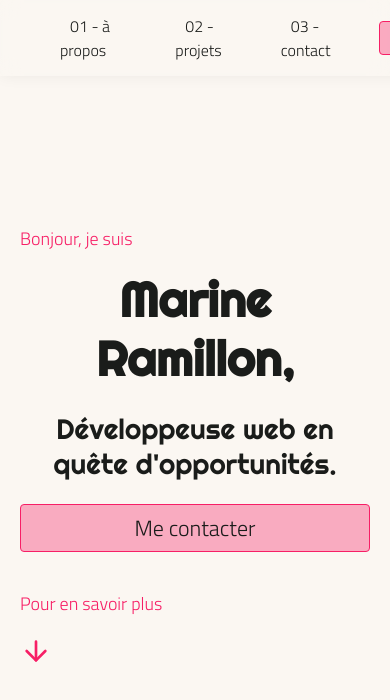
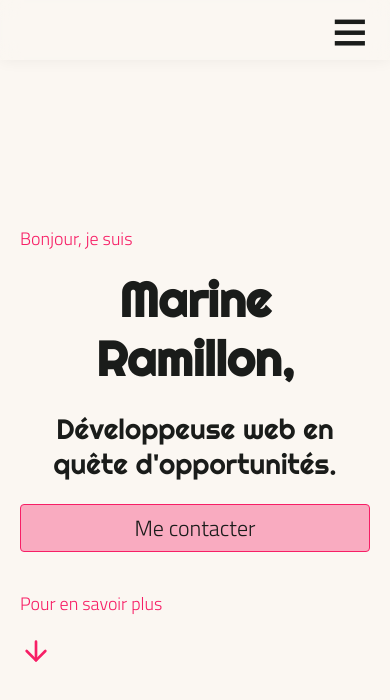
Before and after one commit to noleni/portfolio, a React (Create React App) app: page / in a window 390 px wide. Shown: the top 700 px of the page. Built offline with nearby package versions, Linux system fonts and the light colour scheme.

Commit message:
working on responsive navbar

```diff
--- a/src/components/Header.jsx
+++ b/src/components/Header.jsx
@@ -1,9 +1,6 @@
 import React, { useState, useEffect } from 'react';
 import { CSSTransition, TransitionGroup } from 'react-transition-group';
-
-import Button from './UI/Button';
-
-import styles from './Header.module.css';
+import styled from 'styled-components';
 
 
 const navLinks = [
@@ -13,13 +10,61 @@ const navLinks = [
   },
   {
     name: 'projets',
-    url: '/projects',
+    url: '/#projects',
   },
   {
     name: 'contact',
     url: '/#contact',
   }
 ];
+
+const StyleLargeNav = styled.nav`
+
+  display: flex;
+  justify-content: end;
+  align-items: center;
+  position: fixed;
+  top: 0px;
+  z-index: 11;
+  ${'' /* padding: 4px 50px; */}
+  width: 100%;
+  height: 60px;
+  background-color: rgba(251, 247, 242, 0.45);
+  box-shadow: 0 0 15px rgba(0,0,0,0.06);
+  backdrop-filter: blur(10px);
+
+  .ul-large {
+    display: none;
+  }
+
+  .btn-cv-large {
+    display: none;
+  }
+
+  .btn-small-nav {
+    border: none;
+    background-color: transparent;
+    font-size: 62px;
+  }
+
+  @media(min-width: 768px) {
+
+    .btn-small-nav {
+      display: none;
+    }
+
+    .ul-large {
+    display: flex;
+    -webkit-box-pack: justify;
+    justify-content: space-between;
+    -webkit-box-align: center;
+    align-items: flex-end;
+    padding: 0px;
+    margin: 0px;
+    list-style: none;
+  }
+  }
+`
 
 const Header = () => {
 
@@ -38,8 +83,8 @@ const Header = () => {
   const fadeDownClass = isMounted ? 'fadedown' : '';
 
   return (
-    <nav className={styles.header}>
-      <ul>
+    <StyleLargeNav>
+      <ul className='ul-large'>
         <TransitionGroup component={null}>
           {isMounted &&
             navLinks.map(({url, name}, i) => (
@@ -54,10 +99,11 @@ const Header = () => {
       </ul>
       {isMounted &&
         <CSSTransition classNames={fadeDownClass} timeout={timeout}>
-          <Button type="button">CV</Button>
+          <button className='btn-cv-large' type="button">CV</button>
         </CSSTransition>
       }
-    </nav>
+      <button className="btn-small-nav" type="button">&#8801;</button>
+    </StyleLargeNav>
   )
 };
 
--- a/src/components/Header.module.css
+++ /dev/null
@@ -1,26 +0,0 @@
-.header {
-  display: flex;
-  /* -webkit-box-pack: justify; */
-  /* justify-content: space-between; */
-  /* -webkit-box-align: center; */
-  align-items: center;
-  position: fixed;
-  top: 0px;
-  z-index: 11;
-  padding: 4px 50px;
-  width: 100%;
-  background-color: rgba(251, 247, 242, 0.45);
-  box-shadow: 0 0 15px rgba(0,0,0,0.06);
-  backdrop-filter: blur(10px);
-}
-
-ul {
-  display: flex;
-  -webkit-box-pack: justify;
-  justify-content: space-between;
-  -webkit-box-align: center;
-  align-items: flex-end;
-  padding: 0px;
-  margin: 0px;
-  list-style: none;
-}
--- a/src/components/TechList.jsx
+++ b/src/components/TechList.jsx
@@ -44,6 +44,8 @@ const TechList = (props) => {
   }, []);
 
   return (
+    <>
+    <p>Ce que je connais déjà :</p>
     <ul ref={sectionTwo} className='tech-list'>
       {techList.map((item, i) =>
         (
@@ -51,6 +53,7 @@ const TechList = (props) => {
         )
       )}
     </ul>
+    </>
   )
 };
 
--- a/src/components/TechList.scss
+++ b/src/components/TechList.scss
@@ -7,7 +7,6 @@
   justify-items: center;
   border-top: 1px solid var(--neon-pink);
   border-bottom: 1px solid var(--neon-pink);
-  margin-top: 12px;
   padding: 8px 0;
   width: 100%;
 }
--- a/src/components/pages/Main.jsx
+++ b/src/components/pages/Main.jsx
@@ -3,6 +3,7 @@ import React, {} from 'react';
 import Home from '../sections/Home';
 import About from '../sections/About';
 import Projects from '../sections/Projects';
+import Contact from '../sections/Contact';
 
 import '../_settings/_variables.scss';
 import styled from 'styled-components';
@@ -98,6 +99,7 @@ const Main = () => {
         presentationClass={'presentation'}
       />
       <Projects />
+      <Contact />
     </MainStyle>
   );
 };
--- a/src/components/sections/About.jsx
+++ b/src/components/sections/About.jsx
@@ -8,9 +8,6 @@ import TechList from "../TechList";
 const AboutStyle = styled.section`
   .presentation {
     color: var(--black);
-    strong {
-      color: var(--neon-pink);
-    }
   }
 
   .opacity-down {
@@ -32,18 +29,12 @@ const AboutStyle = styled.section`
     background: -o-linear-gradient(rgba(251,247,242,0) 0%, rgba(251,247,242,1) 70%);
     background: linear-gradient(rgba(251,247,242,0) 0%, rgba(251,247,242,1) 70%);
   }
-
-  .btn-show-more {
-    position:absolute;
-    bottom:0;
-  }
 `;
 
 
 const About = (props) => {
 
   const [showMore, setShowMore] = useState(false);
-
 
   const paragraph = `J'ai travaillé pendant près de 10 ans dans le secteur culturel, à Paris, en banlieue parisienne... et en Nouvelle-Zélande !
   Je m'occupais particulièrement de la billetterie, des stratégies de développement de ventes et de l'analyse statistique de fréquentation.
@@ -59,13 +50,14 @@ const About = (props) => {
       </div>
       <div>
         {!showMore &&
-          <p className='presentation opacity-down'>{paragraph.substring(0, 260)}
-            <div className='masked'>
-              <button className="btn-show-more" type="button" onClick={() => setShowMore(!showMore)}>
-                + Voir plus
-              </button>
-            </div>
-          </p>
+          <>
+            <p className='presentation opacity-down'>{paragraph.substring(0, 260)}
+              <span className='masked'></span>
+            </p>
+            <button className="btn-show-more" type="button" onClick={() => setShowMore(!showMore)}>
+              + Voir plus
+            </button>
+          </>
         }
         {showMore &&
           <>
--- /dev/null
+++ b/src/components/sections/Contact.jsx
@@ -0,0 +1,11 @@
+const Contact = () => {
+  return (
+
+  <section id="contact">
+  <p>Contact</p>
+  </section>
+
+  )
+};
+
+export default Contact;
--- a/src/components/sections/Projects.jsx
+++ b/src/components/sections/Projects.jsx
@@ -2,7 +2,7 @@ import projectsData from "../../data/projectsData";
 
 const Projects = () => {
   return (
-  <section>
+  <section id="projects">
   <ul>
     {projectsData.map((project) => (
       <li key={project.id}>
```
Also changed, not shown: public/menu.svg (added).
